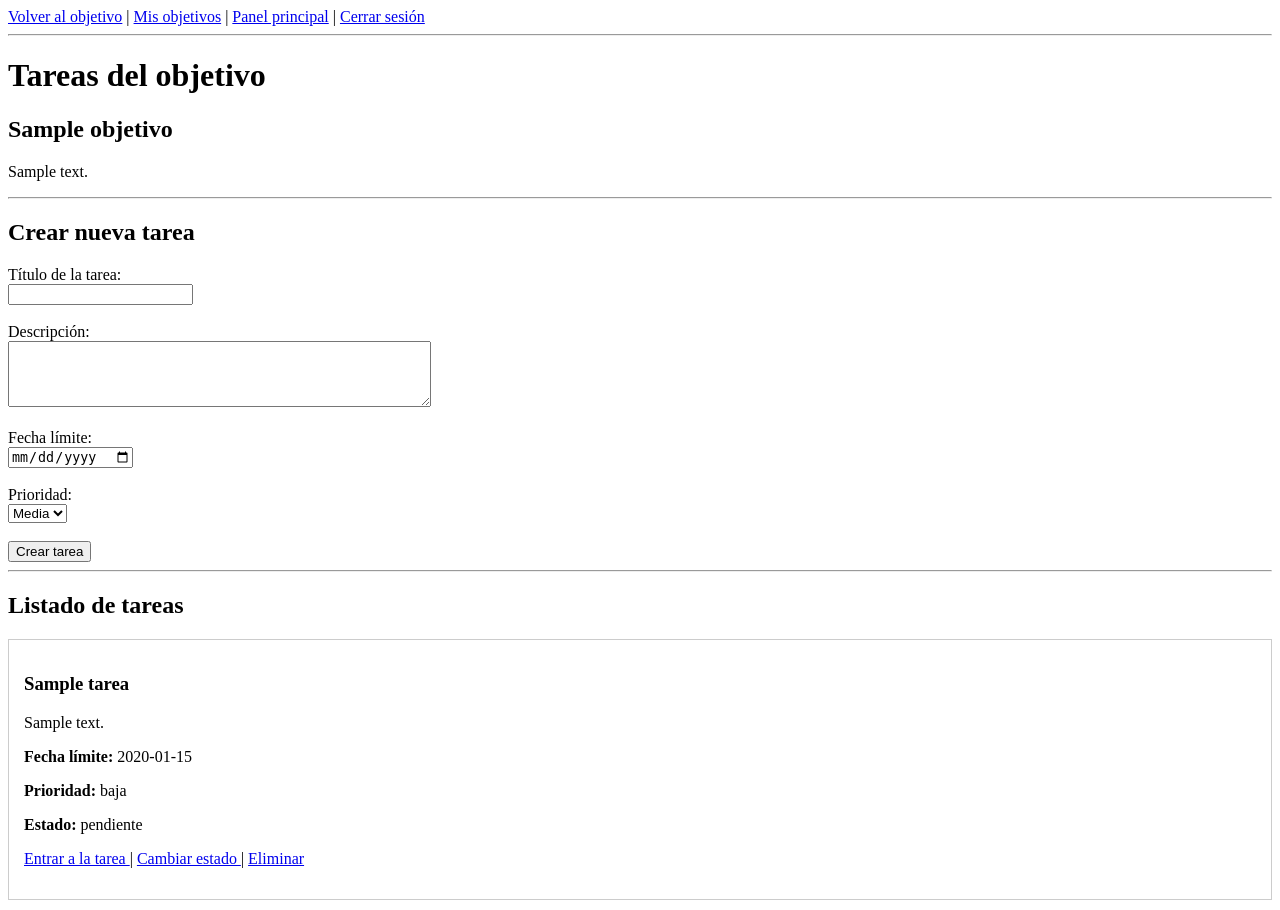
After one commit to Sogdahr/Organica, a PHP site: page /tareas.php?id_objetivo=1 in a window 1280 px wide. The commit adds this page. Run offline with PHP 8.4, Linux system fonts and the light colour scheme; the visitor is signed in with stand-in values (Sample User, id 1); tables that the repository leaves empty hold one stand-in row (values such as "Sample post").

Commit message:
Implementación de gestión básica de tareas

```diff
--- /dev/null
+++ b/public/tareas.php
@@ -0,0 +1,220 @@
+<?php
+session_start();
+require_once "../app/config/database.php";
+
+        if (!isset($_SESSION["id_usuario"])) {
+            header("Location: login.php");
+            exit;
+        }
+
+        if (!isset($_GET["id_objetivo"])) {
+            header("Location: objetivos.php");
+            exit;
+        }
+
+$idUsuario = $_SESSION["id_usuario"];
+$idObjetivo = $_GET["id_objetivo"];
+$mensaje = "";
+
+// Comprobar que el objetivo pretenece al usuario conectado
+    $sql = "SELECT * FROM objetivos WHERE id_objetivo = ? AND id_usuario = ?";
+    $stmt = $pdo->prepare($sql);
+    $stmt->execute([$idObjetivo, $idUsuario]);
+    $objetivo = $stmt->fetch(PDO::FETCH_ASSOC);
+
+        if (!$objetivo) {
+            header("Location: objetivos.php");
+            exit;
+        }
+
+// Crear una nueva tarea
+if ($_SERVER["REQUEST_METHOD"] === "POST" && isset($_POST["crear_tarea"])) {
+
+    $titulo = trim($_POST["titulo"]);
+    $descripcion = trim($_POST["descripcion"]);
+    $fechaLimite = $_POST["fecha_limite"];
+    $prioridad = $_POST["prioridad"];
+
+        if (empty($titulo)) {
+            $mensaje = "El titulo de la tarea es obligatorio.";
+        } elseif ($prioridad !== "baja" && $prioridad !== "media" && $prioridad !== "alta"){
+            $mensaje = "La prioridad seleccionada no es válida";
+        } else {
+            if (empty($fechaLimite)) {
+                $fechaLimite = null;
+            }
+
+        $sql = "INSERT INTO tareas (id_objetivo, titulo, descripcion, fecha_limite, prioridad)
+                VALUES (?, ?, ?, ?, ?)";
+        $stmt = $pdo->prepare($sql);
+        $stmt->execute([$idObjetivo, $titulo, $descripcion, $fechaLimite, $prioridad]);
+
+        header("Location: tareas.php?id_objetivo=" . $idObjetivo);
+        exit;
+
+    }
+}
+
+// Cambiar estado de una tarea
+if (isset($_GET["cambiar_estado"])) {
+    $idTarea = $_GET["cambiar_estado"];
+
+    $sql = "SELECT * FROM tareas
+            WHERE id_tarea = ? AND id_objetivo = ?";
+    $stmt = $pdo->prepare($sql);
+    $stmt->execute([$idTarea, $idObjetivo]);
+    $tarea = $stmt->fetch(PDO::FETCH_ASSOC);
+
+    if ($tarea) {
+        $nuevoEstado = ($tarea["estado"] === "pendiente") ? "completada" : "pendiente";
+
+        $sql = "UPDATE tareas
+                SET estado = ?
+                WHERE id_tarea = ? AND id_objetivo = ?";
+        $stmt = $pdo->prepare($sql);
+        $stmt->execute([$nuevoEstado, $idTarea, $idObjetivo]);
+    }
+
+    header("Location: tareas.php?id_objetivo=" . $idObjetivo);
+    exit;
+}
+
+// Eliminar tarea
+if (isset($_GET["eliminar"])) {
+    $idTarea = $_GET["eliminar"];
+
+    $sql = "DELETE FROM tareas
+            WHERE id_tarea = ? AND id_objetivo = ?";
+    $stmt = $pdo->prepare($sql);
+    $stmt->execute([$idTarea, $idObjetivo]);
+
+    header("Location: tareas.php?id_objetivo=" . $idObjetivo);
+    exit;
+}
+
+// Obtener tareas del objetivo
+    $sql = "SELECT * FROM tareas
+            WHERE id_objetivo = ?
+            ORDER BY fecha_creacion DESC";
+    $stmt = $pdo->prepare($sql);
+    $stmt->execute([$idObjetivo]);
+    $tareas = $stmt->fetchAll(PDO::FETCH_ASSOC);
+
+?>
+
+<!DOCTYPE html>
+<html lang="es">
+
+<head>
+    <meta charset="UTF-8">
+    <title>Tareas - Organica</title>
+</head>
+
+<body>
+
+    <nav>
+        <a href="objetivo_detalle.php?id_objetivo=<?php echo $idObjetivo; ?>">Volver al objetivo</a> |
+        <a href="objetivos.php">Mis objetivos</a> |
+        <a href="dashboard.php">Panel principal</a> |
+        <a href="logout.php">Cerrar sesión</a>
+    </nav>
+
+    <hr>
+
+    <h1>Tareas del objetivo</h1>
+
+    <h2><?php echo htmlspecialchars($objetivo["titulo"]); ?></h2>
+
+    <p>
+        <?php echo nl2br(htmlspecialchars($objetivo["descripcion"])); ?>
+    </p>
+
+    <hr>
+
+    <h2>Crear nueva tarea</h2>
+
+    <?php if (!empty($mensaje)): ?>
+        <p style="color: red;"><?php echo htmlspecialchars($mensaje); ?></p>
+    <?php endif; ?>
+
+    <form method="POST" action="">
+
+        <label for="titulo">Título de la tarea:</label><br>
+        <input type="text" id="titulo" name="titulo"><br><br>
+
+        <label for="descripcion">Descripción:</label><br>
+        <textarea id="descripcion" name="descripcion" rows="4" cols="50"></textarea><br><br>
+
+        <label for="fecha_limite">Fecha límite:</label><br>
+        <input type="date" id="fecha_limite" name="fecha_limite"><br><br>
+
+        <label for="prioridad">Prioridad:</label><br>
+        <select id="prioridad" name="prioridad">
+            <option value="baja">Baja</option>
+            <option value="media" selected>Media</option>
+            <option value="alta">Alta</option>
+        </select><br><br>
+
+        <button type="submit" name="crear_tarea">Crear tarea</button>
+
+    </form>
+
+    <hr>
+
+    <h2>Listado de tareas</h2>
+
+    <?php if (empty($tareas)): ?>
+
+        <p>Este objetivo todavía no tiene tareas creadas.</p>
+
+    <?php else: ?>
+
+        <?php foreach ($tareas as $tarea): ?>
+
+            <div style="border: 1px solid #ccc; padding: 15px; margin-bottom: 10px;">
+
+                <h3><?php echo htmlspecialchars($tarea["titulo"]); ?></h3>
+
+                <p>
+                    <?php echo nl2br(htmlspecialchars($tarea["descripcion"])); ?>
+                </p>
+
+                <p>
+                    <strong>Fecha límite:</strong>
+                    <?php echo htmlspecialchars($tarea["fecha_limite"] ?? "Sin fecha"); ?>
+                </p>
+
+                <p>
+                    <strong>Prioridad:</strong>
+                    <?php echo htmlspecialchars($tarea["prioridad"]); ?>
+                </p>
+
+                <p>
+                    <strong>Estado:</strong>
+                    <?php echo htmlspecialchars($tarea["estado"]); ?>
+                </p>
+
+                <p>
+                    <a href="tarea_detalle.php?id_tarea=<?php echo $tarea["id_tarea"]; ?>">
+                        Entrar a la tarea
+                    </a>
+                    |
+                    <a href="tareas.php?id_objetivo=<?php echo $idObjetivo; ?>&cambiar_estado=<?php echo $tarea["id_tarea"]; ?>">
+                        Cambiar estado
+                    </a>
+                    |
+                    <a href="tareas.php?id_objetivo=<?php echo $idObjetivo; ?>&eliminar=<?php echo $tarea["id_tarea"]; ?>"
+                       onclick="return confirm('¿Seguro que quieres eliminar esta tarea?');">
+                        Eliminar
+                    </a>
+                </p>
+
+            </div>
+
+        <?php endforeach; ?>
+
+    <?php endif; ?>
+
+</body>
+
+</html>
```
Also changed, not shown: public/objetivo_detalle.php (+3 -8 lines).
